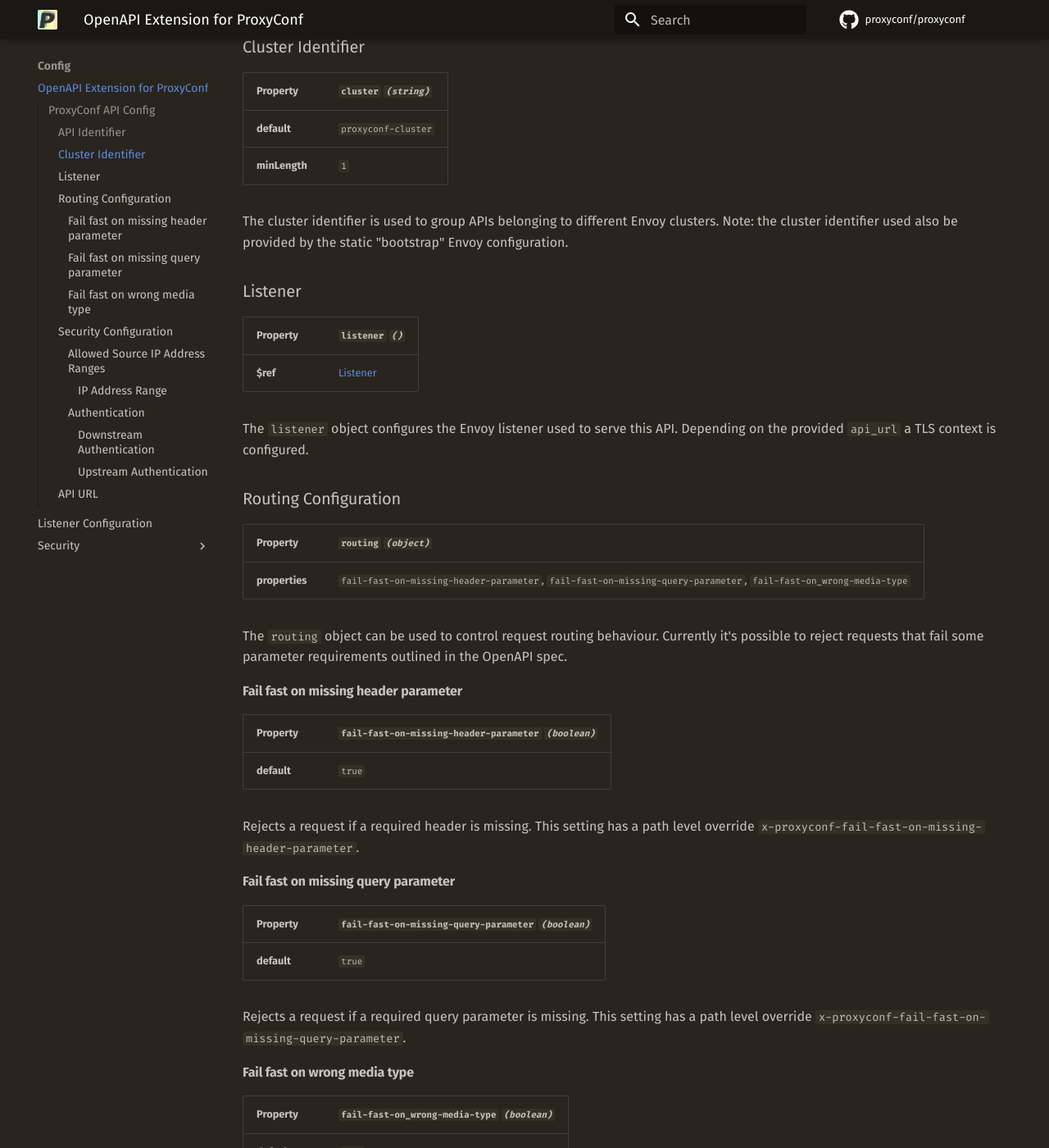
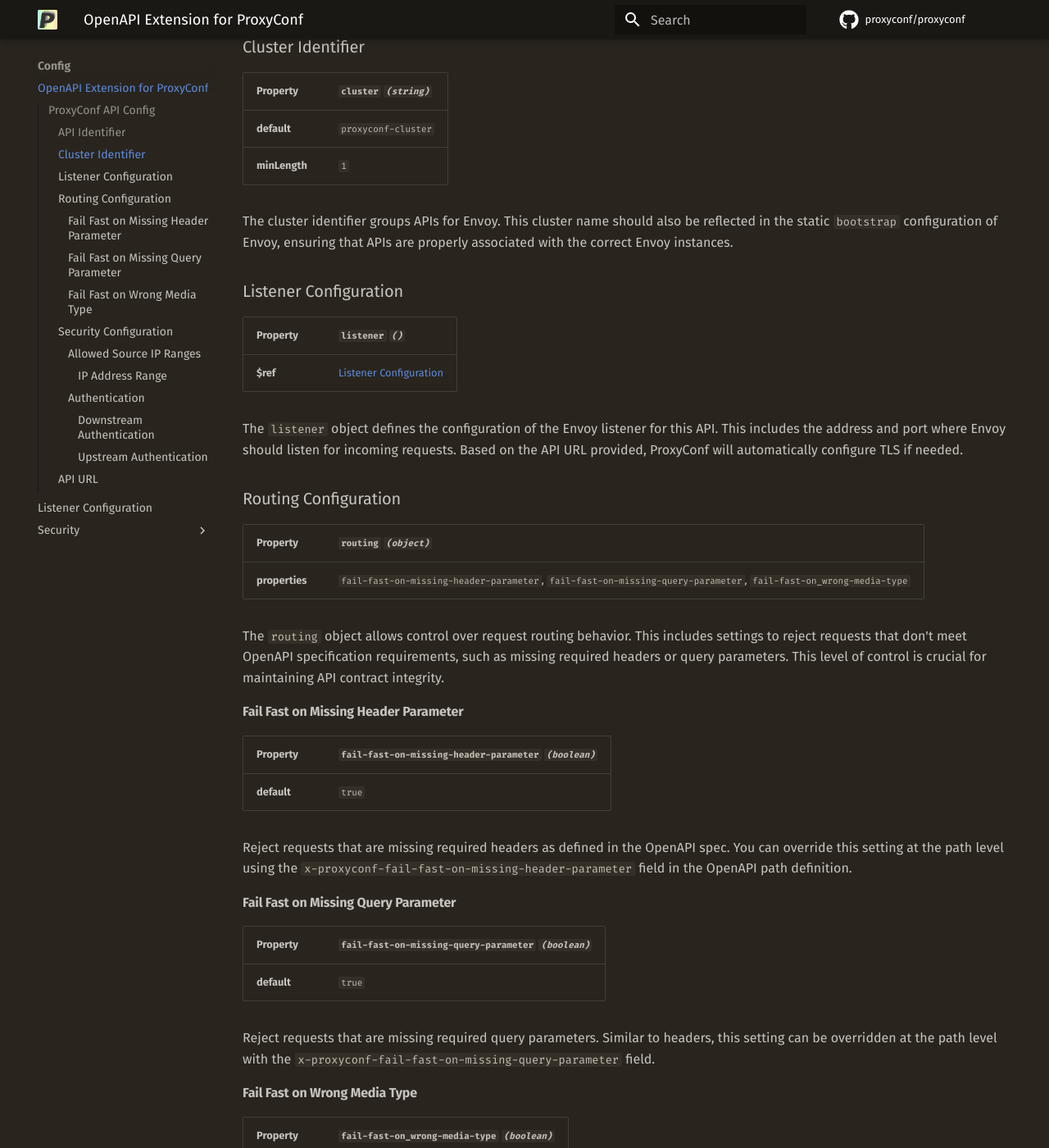
Before and after one commit to proxyconf/proxyconf, an MkDocs documentation site: the page built from docs/config/config.json.md, in a window 1280 px wide and 1400 px high, scrolled down 1381 px. Shown: the whole window at 82% size. Built offline with MkDocs 1.6.1 and Material for MkDocs 9.7.7, drawn with Linux system fonts in a browser that asks for light colours; plug-ins that fetch from the network failed and are left out; comment, search, counter and statistics services are not loaded; some of the changed text lies outside the part shown.

Commit message:
Improve config documentation

```diff
--- a/docs/config/config.json.md
+++ b/docs/config/config.json.md
@@ -35,17 +35,16 @@ x-proxyconf:
 | **properties** | `api_id`, `cluster`, `listener`, `routing`, `security`, `url` |
 | **required** | `security` |
 
-The x-proxyconf property extends the OpenAPI specification with ProxyConf-specific configurations, used to generate the necessary resources for Envoyproxy.
-
+The `x-proxyconf` property extends the OpenAPI specification with ProxyConf-specific configurations, enabling ProxyConf to generate the necessary resources to integrate with [Envoyproxy](https://www.envoyproxy.io/).
 
 ### API Identifier
 
 | Property | `api_id` *`(string)`* |
  | --- | --- |
-| **default** | `The OpenAPI Spec filename is used as default` |
+| **default** | `The OpenAPI Spec filename is used as the default value.` |
 | **minLength** | `1` |
 
-The identifier used by ProxyConf to identify the API. The identifier is used for API specific logging and monitoring inside ProxyConf and Envoyproxy.
+A unique identifier for the API, used for API-specific logging, monitoring, and identification in ProxyConf and Envoyproxy. This ID is essential for tracking and debugging API traffic across the system.
 
 ### Cluster Identifier
 
@@ -54,16 +53,15 @@ The identifier used by ProxyConf to identify the API. The identifier is used for
 | **default** | `proxyconf-cluster` |
 | **minLength** | `1` |
 
-The cluster identifier is used to group APIs belonging to different Envoy clusters. Note: the cluster identifier used also be provided by the static "bootstrap" Envoy configuration.
+The cluster identifier groups APIs for Envoy. This cluster name should also be reflected in the static `bootstrap` configuration of Envoy, ensuring that APIs are properly associated with the correct Envoy instances.
 
-
-### Listener
+### Listener Configuration
 
 | Property | `listener` *`()`* |
  | --- | --- |
-| **$ref** | <a href="/config/listener.json">Listener</a> |
+| **$ref** | <a href="/config/listener.json">Listener Configuration</a> |
 
-The `listener` object configures the Envoy listener used to serve this API. Depending on the provided `api_url` a TLS context is configured.
+The `listener` object defines the configuration of the Envoy listener for this API. This includes the address and port where Envoy should listen for incoming requests. Based on the API URL provided, ProxyConf will automatically configure TLS if needed.
 
 ### Routing Configuration
 
@@ -71,31 +69,31 @@ The `listener` object configures the Envoy listener used to serve this API. Depe
  | --- | --- |
 | **properties** | `fail-fast-on-missing-header-parameter`, `fail-fast-on-missing-query-parameter`, `fail-fast-on_wrong-media-type` |
 
-The `routing` object can be used to control request routing behaviour. Currently it's possible to reject requests that fail some parameter requirements outlined in the OpenAPI spec.
+The `routing` object allows control over request routing behavior. This includes settings to reject requests that don't meet OpenAPI specification requirements, such as missing required headers or query parameters. This level of control is crucial for maintaining API contract integrity.
 
-#### Fail fast on missing header parameter
+#### Fail Fast on Missing Header Parameter
 
 | Property | `fail-fast-on-missing-header-parameter` *`(boolean)`* |
  | --- | --- |
 | **default** | `true` |
 
-Rejects a request if a required header is missing. This setting has a path level override `x-proxyconf-fail-fast-on-missing-header-parameter`.
+Reject requests that are missing required headers as defined in the OpenAPI spec. You can override this setting at the path level using the `x-proxyconf-fail-fast-on-missing-header-parameter` field in the OpenAPI path definition.
 
-#### Fail fast on missing query parameter
+#### Fail Fast on Missing Query Parameter
 
 | Property | `fail-fast-on-missing-query-parameter` *`(boolean)`* |
  | --- | --- |
 | **default** | `true` |
 
-Rejects a request if a required query parameter is missing. This setting has a path level override `x-proxyconf-fail-fast-on-missing-query-parameter`.
+Reject requests that are missing required query parameters. Similar to headers, this setting can be overridden at the path level with the `x-proxyconf-fail-fast-on-missing-query-parameter` field.
 
-#### Fail fast on wrong media type
+#### Fail Fast on Wrong Media Type
 
 | Property | `fail-fast-on_wrong-media-type` *`(boolean)`* |
  | --- | --- |
 | **default** | `true` |
 
-Rejects a request if the media type providd in the `content-type` header doesn't match the specification. This setting has a path level override `x-proxyconf-fail-fast-on-wrong-media-type`.
+Reject requests where the `content-type` header doesn't match the media types specified in the OpenAPI request body spec. You can override this behavior at the path level using the `x-proxyconf-fail-fast-on-wrong-media-type` field.
 
 ### Security Configuration
 
@@ -104,17 +102,16 @@ Rejects a request if the media type providd in the `content-type` header doesn't
 | **properties** | `allowed_source_ips`, `auth` |
 | **required** | `auth` |
 
-The `security` object allows configuration of API-specific security features. Currently, it supports settings for source IP filtering, downstream request authentication, and injecting credentials for upstream requests.
+The `security` object configures API-specific security features, such as IP filtering and authentication mechanisms. It supports both source IP filtering (allowing only specific IP ranges) and client authentication for downstream requests, as well as credential injection for upstream requests.
 
-
-#### Allowed Source IP Address Ranges
+#### Allowed Source IP Ranges
 
 | Property | `allowed_source_ips` *`(array)`* |
  | --- | --- |
 | **default** | `127.0.0.1/8` |
 | **uniqueItems** | `true` |
 
-The `allowed_source_ips` array specifies the source IP address ranges that are allowed to access the API.
+An array of allowed source IP ranges (in CIDR notation) that are permitted to access the API. This helps secure the API by ensuring only trusted IPs can communicate with it. For more details on CIDR notation, visit the [CIDR Documentation](https://en.wikipedia.org/wiki/Classless_Inter-Domain_Routing).
 
 ##### IP Address Range
 
@@ -131,7 +128,7 @@ The IP address range in CIDR notation.
 | **properties** | `downstream`, `upstream` |
 | **required** | `downstream` |
 
-The `auth` object allows configuring downstream request authentication, and injecting credentials for upstream requests.
+The `auth` object handles authentication for both downstream and upstream requests. This allows you to specify client authentication requirements for incoming requests and credential injection for outgoing requests to upstream services.
 
 ##### Downstream Authentication
 
@@ -139,7 +136,7 @@ The `auth` object allows configuring downstream request authentication, and inje
  | --- | --- |
 | **$ref** | <a href="/config/security/auth/downstream.json">Downstream Authentication</a> |
 
-Configure downstream authentication options.
+Configuration for downstream client authentication. This typically involves specifying authentication types (e.g., API keys) and client credentials.
 
 ##### Upstream Authentication
 
@@ -147,7 +144,7 @@ Configure downstream authentication options.
  | --- | --- |
 | **$ref** | <a href="/config/security/auth/upstream.json">Upstream Authentication</a> |
 
-Configure upstream authentication options.
+Configuration for upstream service authentication. This allows ProxyConf to inject credentials (e.g., JWT tokens) when connecting to upstream services.
 
 ### API URL
 
@@ -156,8 +153,8 @@ Configure upstream authentication options.
 | **default** | `http://localhost:8080/{api_id}` |
 | **format** | `uri` |
 
-The API URL serves several functions. The scheme in the `url` (e.g., `http` or `https`) determines whether ProxyConf configures a TLS or non-TLS Envoy listener.
-
-The domain name in the `url` is used to set up virtual host matching in the Envoy filter chain, while the path configures prefix matching within the same chain.
-
-If a TCP port is specified in the `url`, it overrides the default listener port. Note: The default HTTP ports, 80 and 443, must be explicitly configured.
+The API URL serves multiple functions:
+- **Scheme**: Determines if TLS or non-TLS listeners are used (e.g., `http` or `https`).
+- **Domain**: Used for virtual host matching in Envoy.
+- **Path**: Configures prefix matching in Envoy's filter chain.
+- **Port**: If specified, this overrides the default listener port. Ensure you explicitly configure HTTP ports `80` and `443`.
```
Also changed, not shown: 1 other file.
